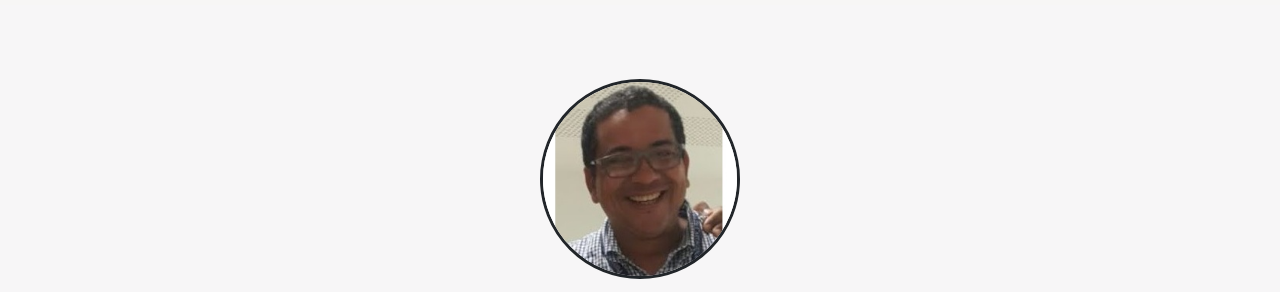
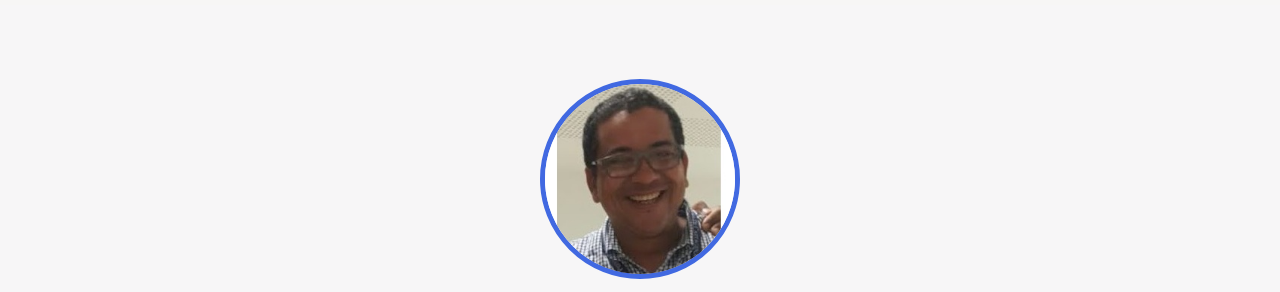
Before and after one commit to nperea-dev/portafolio_bootstrap, a plain HTML site: page index.html in a window 1280 px wide. Shown: the part 69-361 px from the top of the page. Drawn offline with nearby package versions, Linux system fonts and the light colour scheme.

```diff
--- a/css/style.css
+++ b/css/style.css
@@ -34,7 +34,7 @@
     height: 200px;
     margin: 20px;
     border-radius: 50%;
-    border: solid;
+    border: solid 5px royalblue;
 }
 
 
```
